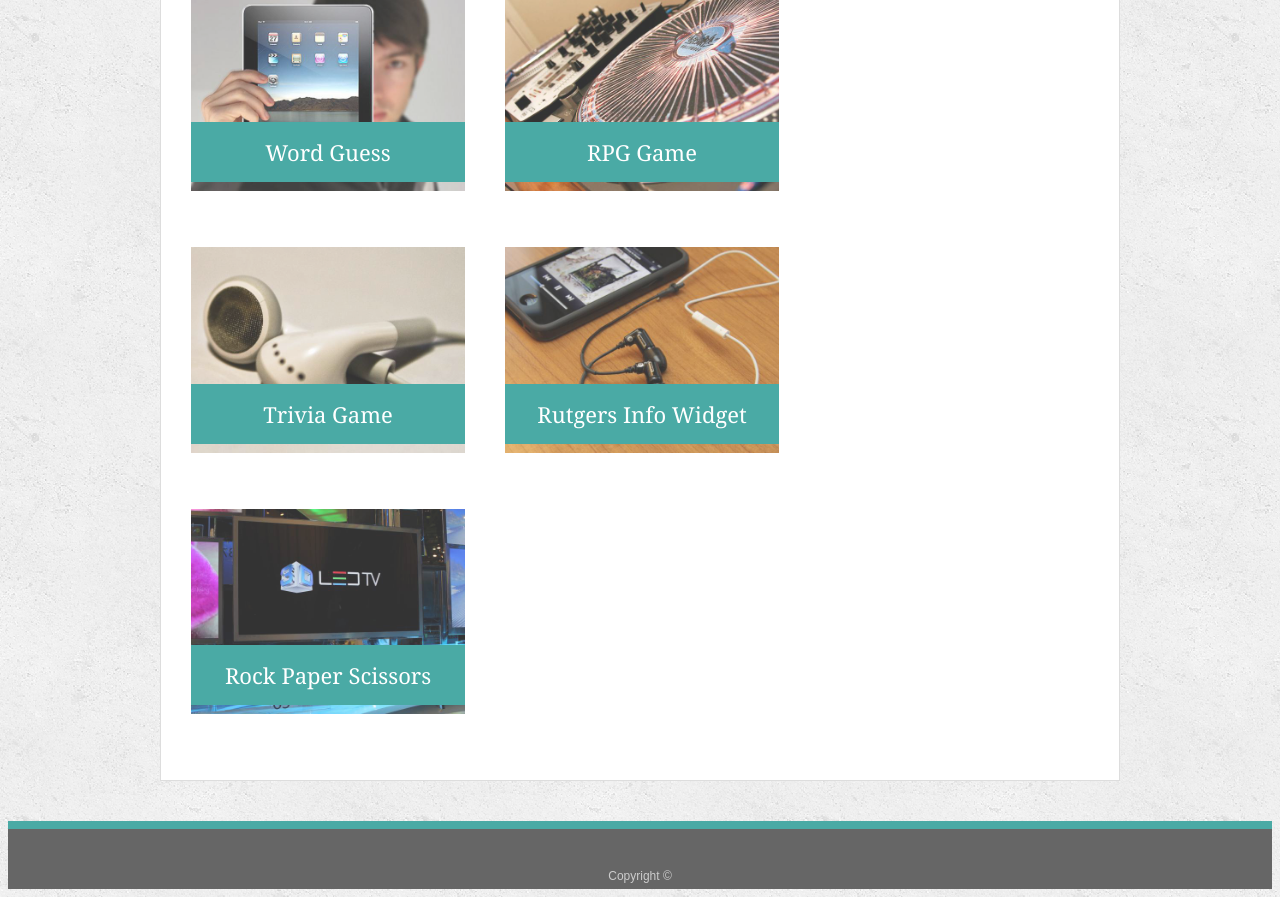
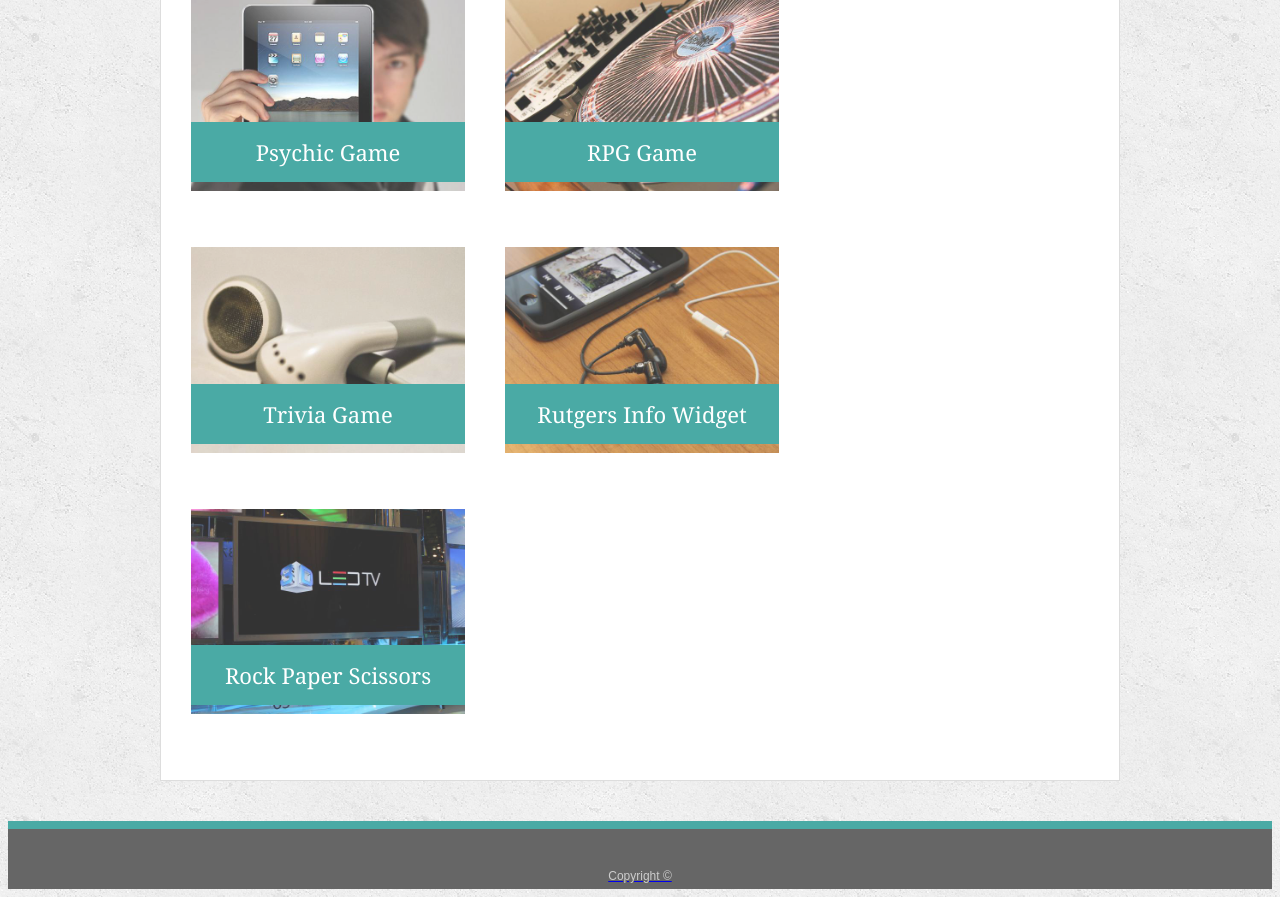
Before and after one commit to wferebee/Responsive-Portfolio, a plain HTML site: page final/portfolio.html in a window 1280 px wide. Shown: the part 320-1217 px from the top of the page. Drawn offline with Linux system fonts and the light colour scheme; files whose address does not match are found by name.

Commit message:
updated the page with my psychic game

```diff
--- a/final/portfolio.html
+++ b/final/portfolio.html
@@ -28,9 +28,11 @@
       <h1>Portfolio</h1>
 
       <div class="work">
-        <img src="assets/images/technics-q-c-640-480-1.jpg" alt="Word Guess">
+        <img src="assets/images/technics-q-c-640-480-1.jpg" alt="Psychic Game">
+        <a href="https://wferebee.github.io/Psychic-Game/" target="_blank" rel="nofollow">
 
-        <h3>Word Guess</h3>
+
+        <h3>Psychic Game</h3>
       </div>
       <div class="work">
         <img src="assets/images/technics-q-c-640-480-2.jpg" alt="RPG Game">
```
